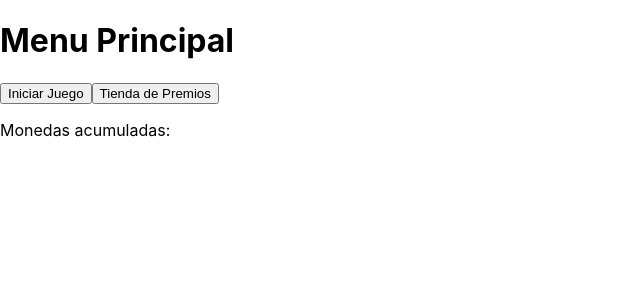
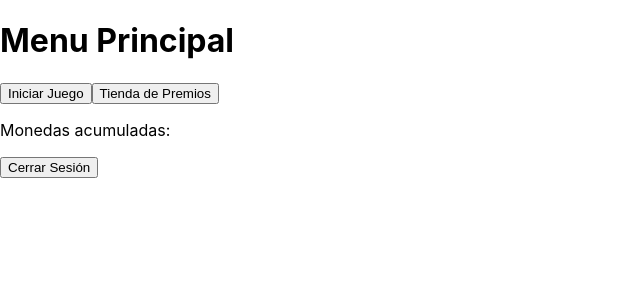
Before and after one commit to ndresdavila/rompe-barriles, a React (Create React App) app: page /menu in a window 1280 px wide. Shown: the top 300 px of the page, without its empty margins (0-640 px from the left). Built offline with nearby package versions, Linux system fonts and the light colour scheme; no server answers.

Commit message:
Navigation buttons added

```diff
--- a/src/components/GamePage.js
+++ b/src/components/GamePage.js
@@ -1,14 +1,14 @@
-// src/components/GamePage.js
-
 import { useState } from 'react';
 import { useUser } from '../context/UserContext'; // Importa el contexto
+import { useNavigate } from 'react-router-dom'; // Importa useNavigate
 
 const GamePage = () => {
   const [numberInput, setNumberInput] = useState('');
   const [attempts, setAttempts] = useState(7);
   const [result, setResult] = useState(null);
-  const [randomNumber, setRandomNumber] = useState(null); // Estado para almacenar el número aleatorio
+  const [randomNumber, setRandomNumber] = useState(null);
   const { coins, updateCoins } = useUser(); // Usa el contexto
+  const navigate = useNavigate(); // Crea la instancia de navigate
 
   const handleGuess = () => {
     // Generar el número aleatorio solo al inicio del juego
@@ -51,6 +51,7 @@ const GamePage = () => {
       {result && <p>{result}</p>}
       <p>Intentos restantes: {attempts}</p>
       <p>Monedas actuales: {coins}</p>
+      <button onClick={() => navigate('/menu')}>Regresar al Menú Principal</button> {/* Botón de regresar al menú */}
     </div>
   );
 };
--- a/src/components/MainMenu.js
+++ b/src/components/MainMenu.js
@@ -1,10 +1,20 @@
-// src/components/MainMenu.js
-
-import { Link } from 'react-router-dom';
+import { Link, useNavigate } from 'react-router-dom'; // Importa useNavigate
 import { useUser } from '../context/UserContext'; // Importa el contexto
+import { auth } from '../firebase'; // Importa Firebase Auth
+import { signOut } from 'firebase/auth'; // Importa la función signOut
 
 const MainMenu = () => {
   const { coins } = useUser(); // Usa el contexto
+  const navigate = useNavigate(); // Crea la instancia de navigate
+
+  const handleLogout = async () => {
+    try {
+      await signOut(auth); // Cierra sesión en Firebase
+      navigate('/'); // Redirige a la página de inicio
+    } catch (error) {
+      console.error('Error al cerrar sesión:', error);
+    }
+  };
 
   return (
     <div>
@@ -17,7 +27,7 @@ const MainMenu = () => {
       </Link>
       <div>
         <p>Monedas acumuladas: {coins}</p>
-        {/* Manejo de premios puede ir aquí */}
+        <button onClick={handleLogout}>Cerrar Sesión</button> {/* Botón de cerrar sesión */}
       </div>
     </div>
   );
```
